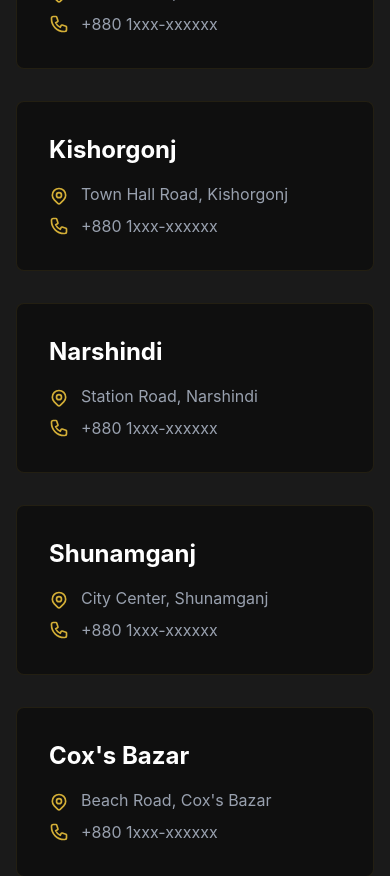
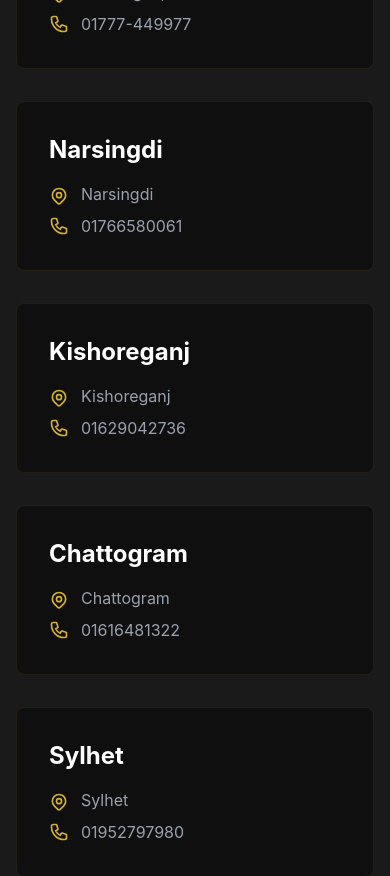
Before and after one commit to Plasmaa/Shaolin-Wudang, a React (Vite) app: page / in a window 390 px wide. Shown: the part 5420-6296 px from the top of the page. Built offline with nearby package versions, Linux system fonts and the light colour scheme.

Commit message:
phone number updated

```diff
--- a/src/components/Branches.jsx
+++ b/src/components/Branches.jsx
@@ -1,11 +1,12 @@
 import React from 'react';
 
 const branches = [
-    { name: 'Dhaka', address: 'Main Center, Dhaka', phone: '+880 1xxx-xxxxxx' },
-    { name: 'Kishorgonj', address: 'Town Hall Road, Kishorgonj', phone: '+880 1xxx-xxxxxx' },
-    { name: 'Narshindi', address: 'Station Road, Narshindi', phone: '+880 1xxx-xxxxxx' },
-    { name: 'Shunamganj', address: 'City Center, Shunamganj', phone: '+880 1xxx-xxxxxx' },
-    { name: "Cox's Bazar", address: 'Beach Road, Cox\'s Bazar', phone: '+880 1xxx-xxxxxx' },
+    { name: 'Dhaka (Head Branch)', address: 'Kalabagan, Dhaka', phone: '01777-449977' },
+    { name: 'Narsingdi', address: 'Narsingdi', phone: '01766580061' },
+    { name: 'Kishoreganj', address: 'Kishoreganj', phone: '01629042736' },
+    { name: 'Chattogram', address: 'Chattogram', phone: '01616481322' },
+    { name: 'Sylhet', address: 'Sylhet', phone: '01952797980' },
+    { name: "Cox's Bazar", address: "Cox's Bazar", phone: '01826530015' },
 ];
 
 const Branches = () => {
--- a/src/components/Footer.jsx
+++ b/src/components/Footer.jsx
@@ -35,7 +35,7 @@ const Footer = () => {
                                 <svg className="w-5 h-5 text-shaolin-gold mr-3 mt-1" fill="none" stroke="currentColor" viewBox="0 0 24 24">
                                     <path strokeLinecap="round" strokeLinejoin="round" strokeWidth={2} d="M3 5a2 2 0 012-2h3.28a1 1 0 01.948.684l1.498 4.493a1 1 0 01-.502 1.21l-2.257 1.13a11.042 11.042 0 005.516 5.516l1.13-2.257a1 1 0 011.21-.502l4.493 1.498a1 1 0 01.684.949V19a2 2 0 01-2 2h-1C9.716 21 3 14.284 3 6V5z" />
                                 </svg>
-                                +880 1xxx-xxxxxx
+                                01777-449977
                             </li>
                             <li className="flex items-start">
                                 <svg className="w-5 h-5 text-shaolin-gold mr-3 mt-1" fill="none" stroke="currentColor" viewBox="0 0 24 24">
```
